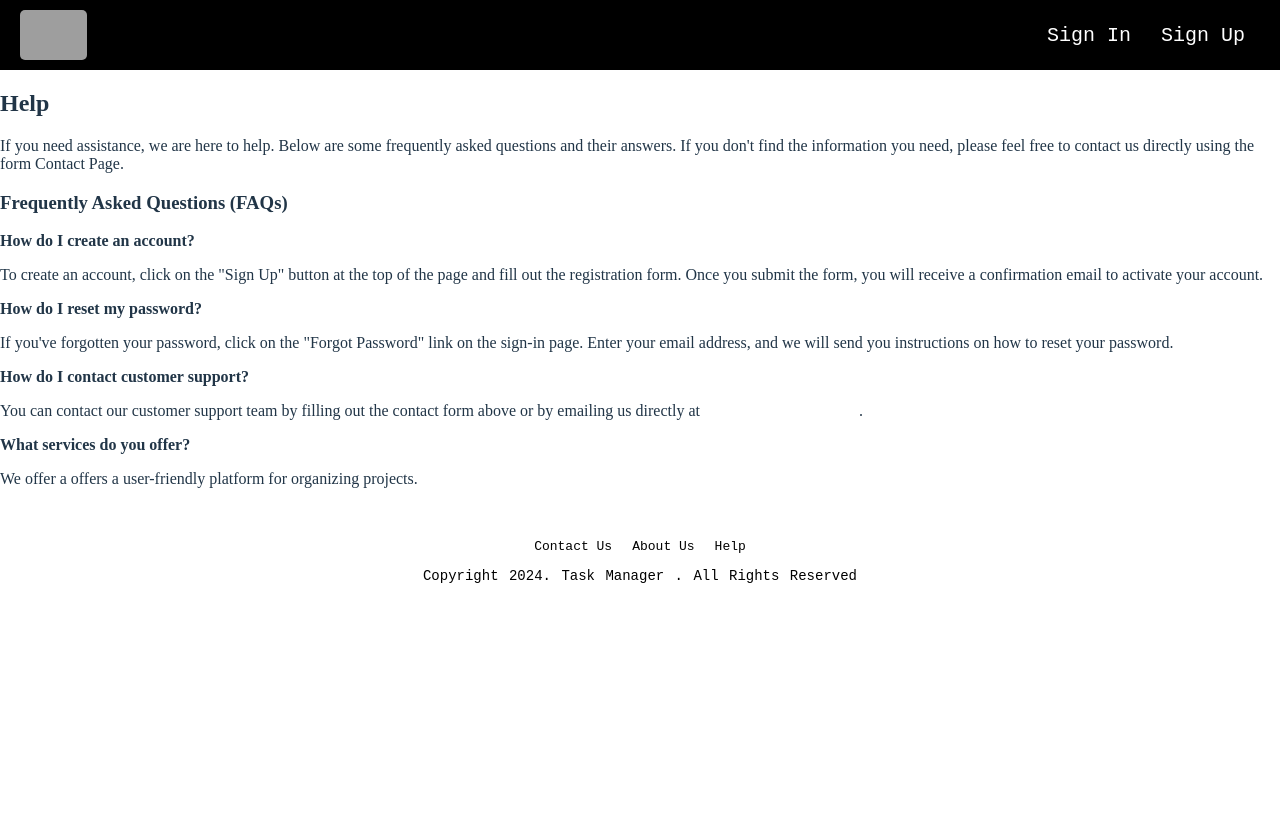
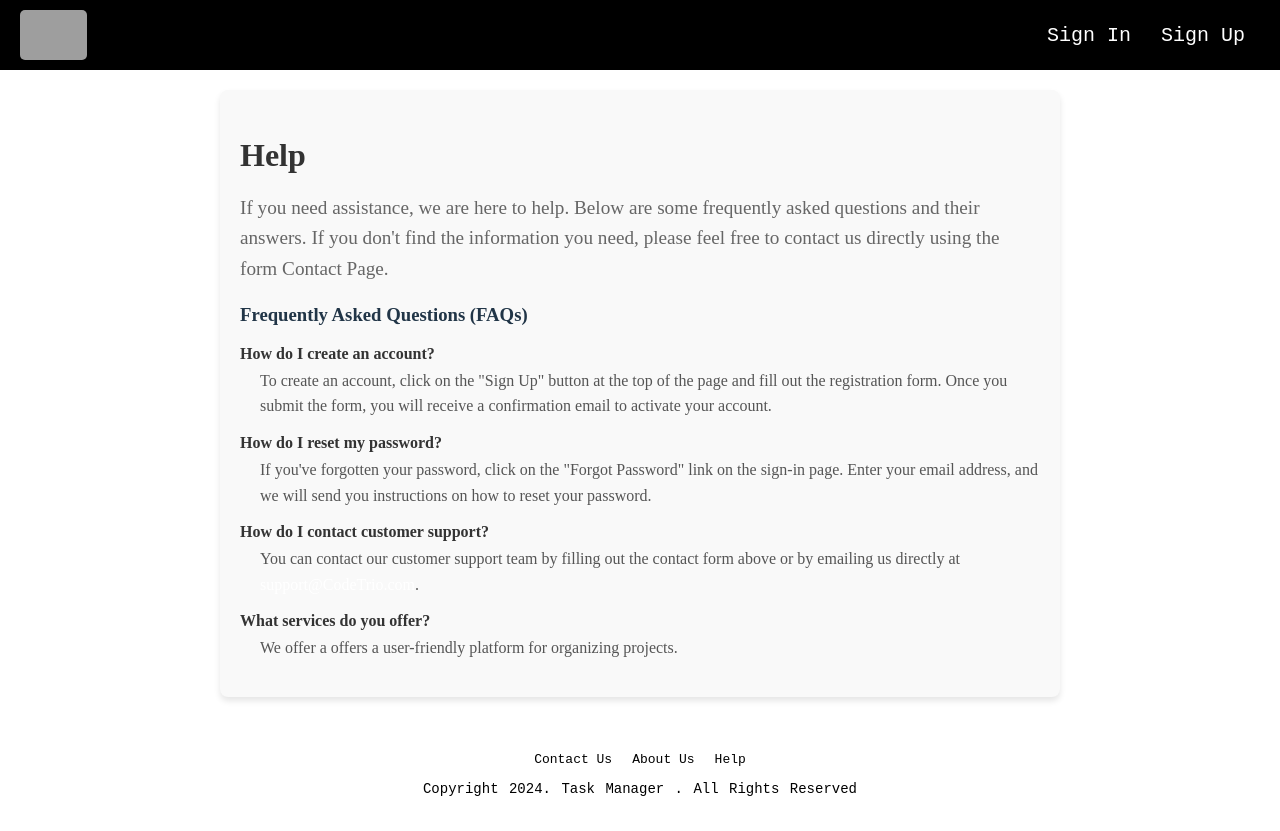
Before and after one commit to AliHussain-arch/TASK-MANAGER, a React (Vite) app in the folder FRONTEND/: page /help in a window 1280 px wide. Before the commit the page ends 800 px from the top, so only its background shows below. Built offline with nearby package versions, Linux system fonts and the light colour scheme; no server answers; grey boxes are pictures that could not be loaded.

Commit message:
add CSS for about.css , help.css

```diff
--- a/FRONTEND/src/components/About/about.css
+++ b/FRONTEND/src/components/About/about.css
@@ -0,0 +1,20 @@
+#about-us {
+    background-color: #f9f9f9;
+    padding: 20px;
+    border-radius: 8px;
+    max-width: 800px;
+    margin: 20px auto;
+    box-shadow: 0px 4px 6px rgba(0, 0, 0, 0.1);
+  }
+
+  #about-us h2 {
+    color: #333;
+    font-size: 2em;
+    margin-bottom: 10px;
+  }
+
+  #about-us p {
+    color: #666;
+    font-size: 1.2em;
+    line-height: 1.6;
+  }
--- a/FRONTEND/src/components/About/about.jsx
+++ b/FRONTEND/src/components/About/about.jsx
@@ -1,4 +1,4 @@
-import '../About/About.css'
+import '../About/about.css'
 export default function About() {
   return (
     <section id="about-us">
--- a/FRONTEND/src/components/Help/help.css
+++ b/FRONTEND/src/components/Help/help.css
@@ -0,0 +1,39 @@
+#help {
+    background-color: #f9f9f9;
+    padding: 20px;
+    border-radius: 8px;
+    max-width: 800px;
+    margin: 20px auto;
+    box-shadow: 0px 4px 6px rgba(0, 0, 0, 0.1);
+  }
+
+  #help h2 {
+    color: #333;
+    font-size: 2em;
+    margin-bottom: 10px;
+  }
+
+  #help p {
+    color: #666;
+    font-size: 1.2em;
+    line-height: 1.6;
+  }
+  #help ul {
+    list-style-type: none;
+    padding-left: 0;
+  }
+
+  #help ul li {
+    margin-bottom: 15px;
+  }
+
+  #help ul li p {
+    margin: 5px 0 0 20px;
+    font-size: 1em;
+    color: #555;
+  }
+
+  #help ul li strong {
+    color: #333;
+    font-weight: bold;
+  }
--- a/FRONTEND/src/components/Help/help.jsx
+++ b/FRONTEND/src/components/Help/help.jsx
@@ -1,4 +1,4 @@
-import '../help/help.css'
+import '../Help/help.css'
 export default function Help() {
   return (
     <section id="help">
```
